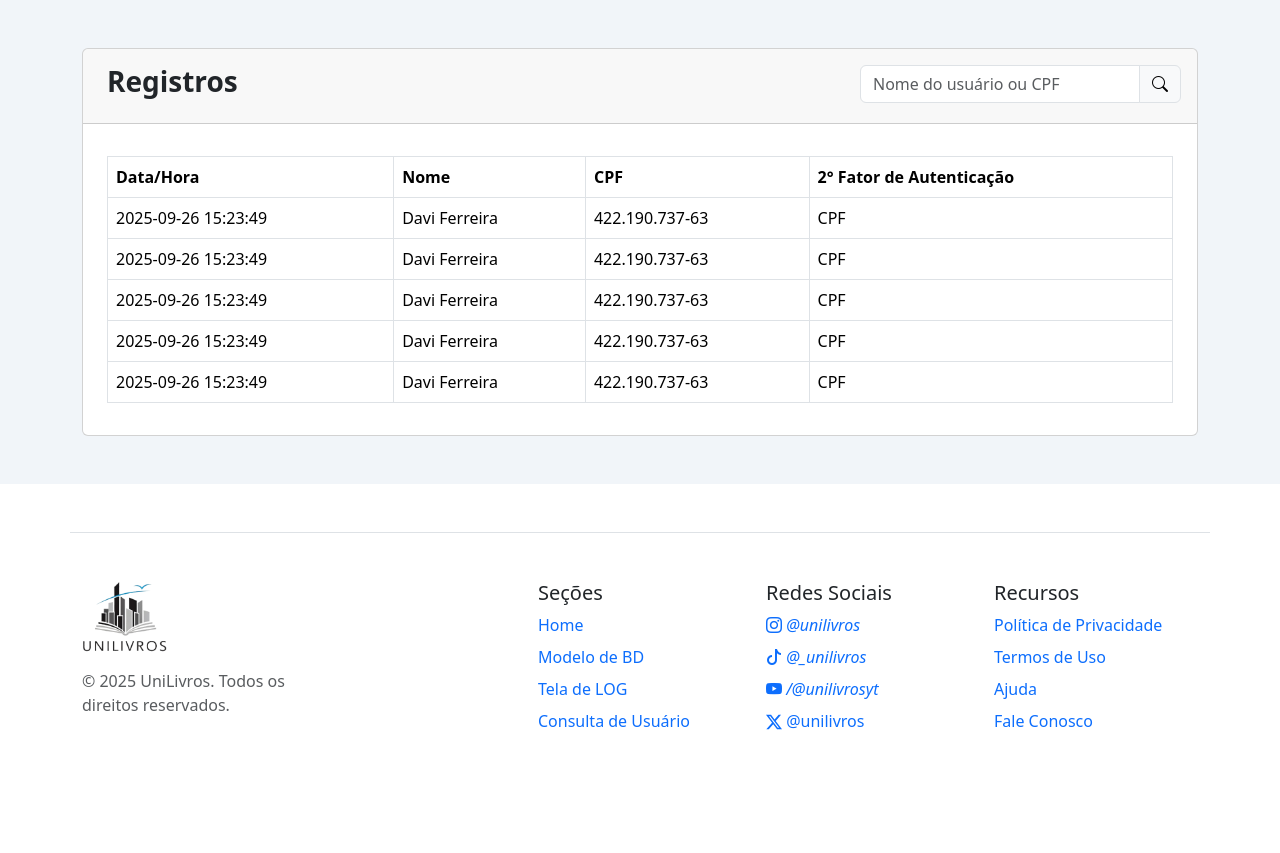
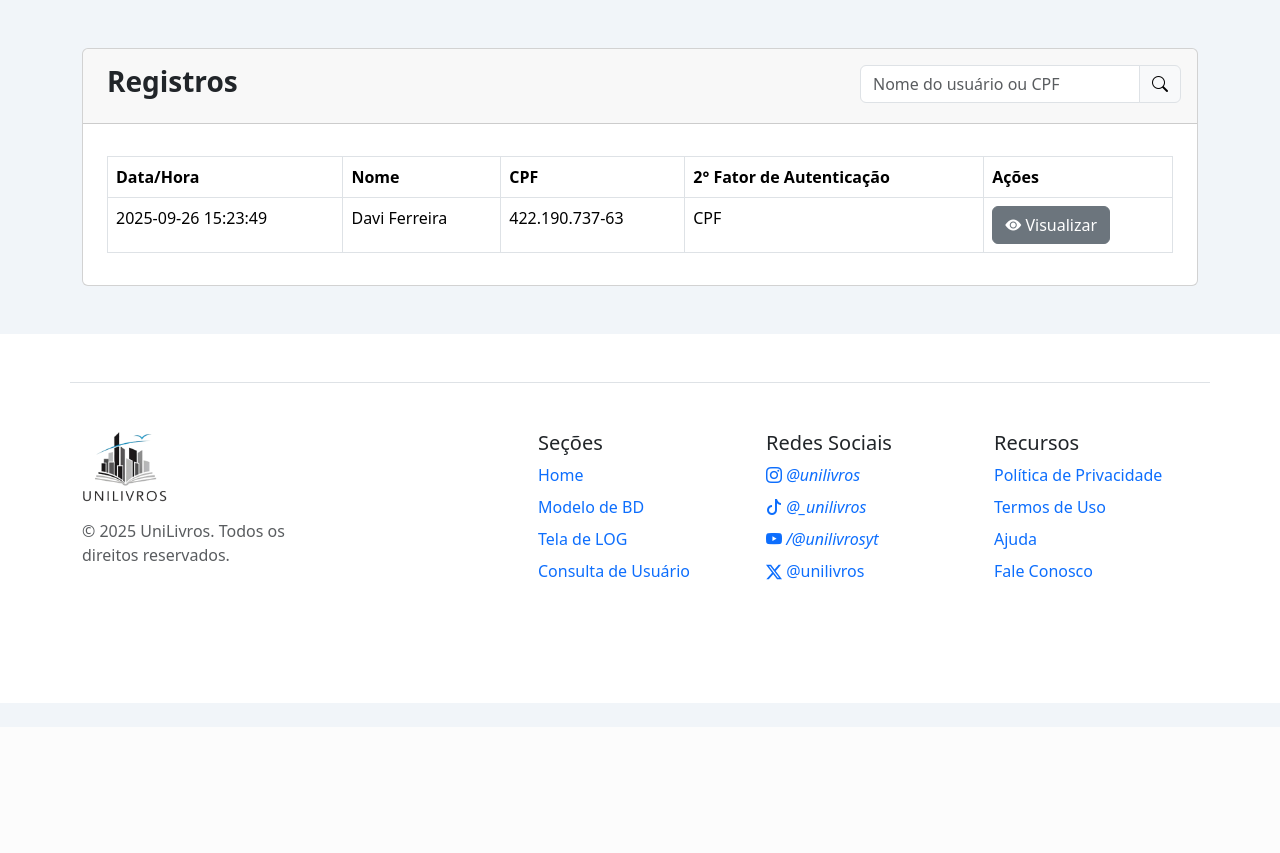
Before and after one commit to davyybs/Projeto-Backend-Unisuam, a PHP site: page /log.php in a window 1280 px wide. Shown: the part 73-926 px from the top of the page. After the commit the page ends 653 px from the top, so only its background shows below. Run offline with PHP 8.4, Linux system fonts and the light colour scheme.

Commit message:
Criação do Log

```diff
--- a/log.php
+++ b/log.php
@@ -59,13 +59,14 @@
               </form>
             </div>
             <div class="card-body mt-3 px-4">
-              <table class="table table-bordered table-hover">
+              <table class="table table-bordered">
                 <thead>
                   <tr>
                     <th>Data/Hora</th>
                     <th>Nome</th>
                     <th>CPF</th>
                     <th>2° Fator de Autenticação</th>
+                    <th>Ações</th>
                   </tr>
                 </thead>
                 <tbody>
@@ -74,30 +75,9 @@
                     <td>Davi Ferreira</td>
                     <td>422.190.737-63</td>
                     <td>CPF</td>
-                  </tr>
-                  <tr>
-                    <td>2025-09-26 15:23:49</td>
-                    <td>Davi Ferreira</td>
-                    <td>422.190.737-63</td>
-                    <td>CPF</td>
-                  </tr>
-                  <tr>
-                    <td>2025-09-26 15:23:49</td>
-                    <td>Davi Ferreira</td>
-                    <td>422.190.737-63</td>
-                    <td>CPF</td>
-                  </tr>
-                  <tr>
-                    <td>2025-09-26 15:23:49</td>
-                    <td>Davi Ferreira</td>
-                    <td>422.190.737-63</td>
-                    <td>CPF</td>
-                  </tr>
-                  <tr>
-                    <td>2025-09-26 15:23:49</td>
-                    <td>Davi Ferreira</td>
-                    <td>422.190.737-63</td>
-                    <td>CPF</td>
+                    <td>
+                      <a href="visualizar_usuario.php" class="btn btn-secondary"><i class="bi bi-eye-fill"></i> Visualizar</a>
+                    </td>
                   </tr>
                 </tbody>
               </table>
```
Also changed, not shown: visualizar_usuario.php (added).
